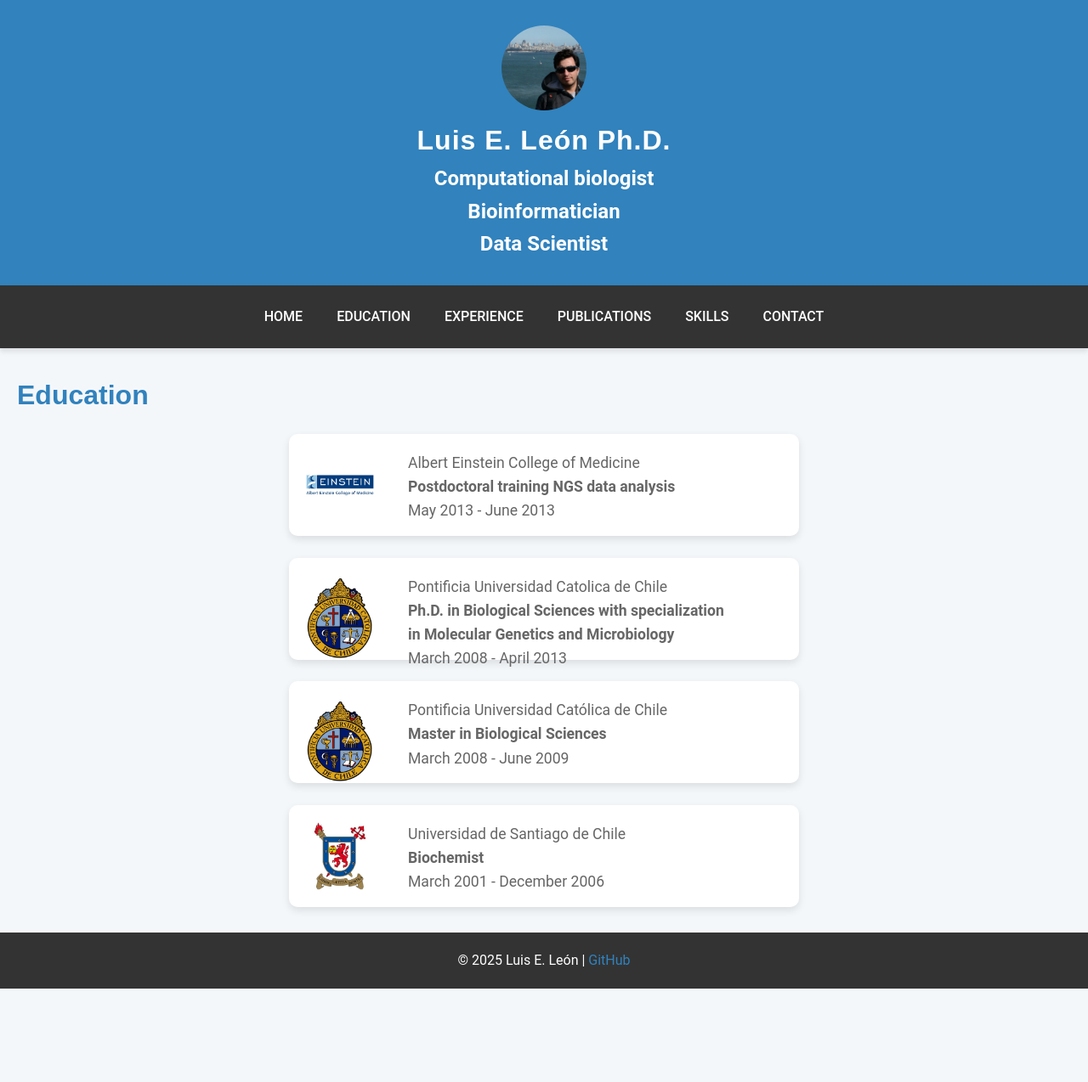
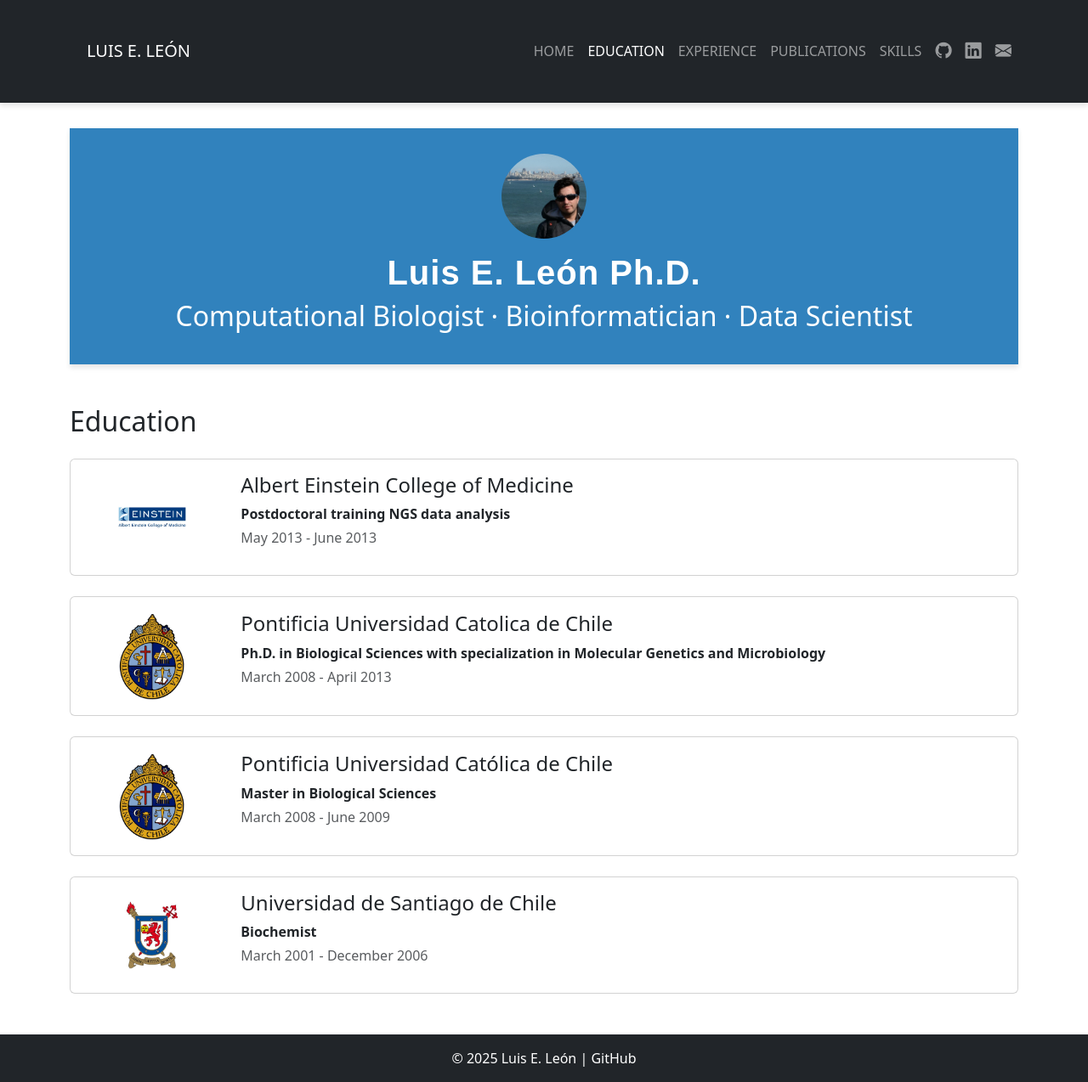
Before and after one commit to leleonp/leleonp.github.io, a plain HTML site: page education.html in a window 1280 px wide. Shown: the whole page at 85% size. Before the commit the page ends 1164 px from the top, so only its background shows below. Drawn offline with nearby package versions, Linux system fonts and the light colour scheme.

Commit message:
Improved test version for mobile

```diff
--- a/education.html
+++ b/education.html
@@ -1,132 +1,149 @@
 <!DOCTYPE html>
-
 <html lang="en">
 <head>
     <meta charset="UTF-8">
     <meta name="viewport" content="width=device-width, initial-scale=1.0">
     <meta http-equiv="X-UA-Compatible" content="ie=edge">
-    <title>https://leleonp.github.io/</title>
+    <title>Luis E. León | Education</title>
     <link rel="stylesheet" href="style.css">
+    <!-- Bootstrap CSS -->
+    <link href="https://cdn.jsdelivr.net/npm/bootstrap@5.3.3/dist/css/bootstrap.min.css" rel="stylesheet">
+    <!-- Bootstrap Icons -->
+    <link href="https://cdn.jsdelivr.net/npm/bootstrap-icons@1.11.3/font/bootstrap-icons.css" rel="stylesheet">
 </head>
 <body>
 
-<header>
-    <div class="level-item has-text-left" style="display: flex; flex-direction: column; align-items: center;">
-        <figure class="image" style="width: 100px; height: 100px; margin-bottom: 10px;">
-            <img src="img/profile_picture.jpeg" style="width: 100%; height: 100%; border-radius: 50px;">
-        </figure>
-        <div style="text-align: center;">
-            <h1>Luis E. León Ph.D.</h1>
-            <h2>Computational biologist <br> Bioinformatician <br>Data Scientist</h2>
-        </div>
+<!-- Bootstrap Navigation -->
+<nav class="navbar navbar-expand-lg navbar-dark bg-dark mb-4">
+    <div class="container">
+      <a class="navbar-brand" href="#">Luis E. León</a>
+      <button class="navbar-toggler" type="button" data-bs-toggle="collapse" data-bs-target="#navbarNav">
+        <span class="navbar-toggler-icon"></span>
+      </button>
+      <div class="collapse navbar-collapse justify-content-end" id="navbarNav">
+        <ul class="navbar-nav align-items-center">
+          <li class="nav-item">
+            <a class="nav-link" href="./index.html">Home</a>
+          </li>
+          <li class="nav-item">
+            <a class="nav-link active" href="./education.html">Education</a>
+          </li>
+          <li class="nav-item">
+            <a class="nav-link" href="./experience.html">Experience</a>
+          </li>
+          <li class="nav-item">
+            <a class="nav-link" href="./publications.html">Publications</a>
+          </li>
+          <li class="nav-item">
+            <a class="nav-link" href="./skills.html">Skills</a>
+          </li>
+          <li class="nav-item">
+            <a class="nav-link" href="https://github.com/leleonp" target="_blank">
+              <i class="bi bi-github" style="font-size: 1.2rem;"></i>
+            </a>
+          </li>
+          <li class="nav-item">
+            <a class="nav-link" href="https://www.linkedin.com/in/leleonp/" target="_blank">
+              <i class="bi bi-linkedin" style="font-size: 1.2rem;"></i>
+            </a>
+          </li>
+          <li class="nav-item">
+            <a class="nav-link" href="mailto:your.email@example.com" target="_blank">
+              <i class="bi bi-envelope-fill" style="font-size: 1.2rem;"></i>
+            </a>
+          </li>
+        </ul>
+      </div>
     </div>
-</header>
-
-<nav class="navbar">
-    <a href="./index.html" class="active">home</a>
-    <a href="./education.html">Education</a>
-    <a href="./experience.html">Experience</a>
-    <a href="./publications.html">Publications</a>
-    <a href="./skills.html">Skills</a>
-    <a href="./contact.html">Contact</a>
 </nav>
 
-<!-- About Section -->
-<div class="section" >
-    <h2>Education</h2>
-    <div class="education-container">
-        <div class="card card-gap" >
-            <div class="card-content">
-                <div class="media" style="display: flex; align-items: flex-start;">
-                    <div class="media-left" style="flex: 0 0 auto; margin-right: 20px;">
-                        <figure class="image" style="width: 100px; height: 100px; margin-bottom: 10px;">
-                            <img src="img/einstein_logo.png" style="width: 80%; height: 80%;">
-                        </figure>
+<div class="container mb-5">
+    <!-- Profile Header -->
+    <header class="text-center mb-5">
+        <div class="d-flex flex-column align-items-center">
+            <figure class="mb-3">
+                <img src="img/profile_picture.jpeg" alt="Profile picture" class="rounded-circle" width="100" height="100">
+            </figure>
+            <h1>Luis E. León Ph.D.</h1>
+            <h2>Computational Biologist · Bioinformatician · Data Scientist</h2>
+        </div>
+    </header>
+
+    <!-- Education Section -->
+    <section>
+        <h2 class="mb-4">Education</h2>
+
+        <!-- Einstein College -->
+        <div class="card mb-4">
+            <div class="card-body">
+                <div class="row align-items-center">
+                    <div class="col-md-2 col-sm-3 text-center mb-3 mb-sm-0">
+                        <img src="img/einstein_logo.png" alt="Einstein College" class="img-fluid" style="max-width: 80px;">
                     </div>
-                    <div class="media-content" style="flex: 1;">
-                        <p class="title is-4">Albert Einstein College of Medicine</p>
-                        <p class="subtitle is-6">
-                            <strong>Postdoctoral training NGS data analysis</strong><br>
-                            <time datetime="2013-05">May 2013</time> -
-                            <time datetime="2013-06">June 2013</time>
-                        </p>
+                    <div class="col-md-10 col-sm-9">
+                        <h4>Albert Einstein College of Medicine</h4>
+                        <p class="fw-bold mb-1">Postdoctoral training NGS data analysis</p>
+                        <p class="text-muted">May 2013 - June 2013</p>
                     </div>
                 </div>
             </div>
         </div>
-    </div>
-    <br>
-    <div class="education-container">
-        <div class="card card-gap">
-            <div class="card-content">
-                <div class="media" style="display: flex; align-items: flex-start;">
-                    <div class="media-left" style="flex: 0 0 auto; margin-right: 20px;">
-                        <figure class="image" style="width: 100px; height: 100px; margin-bottom: 10px;">
-                            <img src="img/logo-puc.jpg" style="width: 80%; height: 100%;">
-                        </figure>
+
+        <!-- PUC PhD -->
+        <div class="card mb-4">
+            <div class="card-body">
+                <div class="row align-items-center">
+                    <div class="col-md-2 col-sm-3 text-center mb-3 mb-sm-0">
+                        <img src="img/logo-puc.jpg" alt="PUC Logo" class="img-fluid" style="max-width: 80px;">
                     </div>
-                    <div class="media-content" style="flex: 1;">
-                        <p class="title is-4">Pontificia Universidad Catolica de Chile</p>
-                        <p class="subtitle is-6">
-                            <strong>Ph.D. in Biological Sciences with specialization <br>
-                            in Molecular Genetics and Microbiology</strong><br>
-                            <time datetime="2008-03">March 2008</time> -
-                            <time datetime="2013-04">April 2013</time>
-                        </p>
+                    <div class="col-md-10 col-sm-9">
+                        <h4>Pontificia Universidad Catolica de Chile</h4>
+                        <p class="fw-bold mb-1">Ph.D. in Biological Sciences with specialization in Molecular Genetics and Microbiology</p>
+                        <p class="text-muted">March 2008 - April 2013</p>
                     </div>
                 </div>
             </div>
         </div>
-    </div>
-    <br>
-    <div class="education-container">
-        <div class="card card-gap">
-            <div class="card-content">
-                <div class="media" style="display: flex; align-items: flex-start;">
-                    <div class="media-left" style="flex: 0 0 auto; margin-right: 20px;">
-                        <figure class="image" style="width: 100px; height: 100px; margin-bottom: 10px;">
-                            <img src="img/logo-puc.jpg" style="width: 80%; height: 100%;">
-                        </figure>
+
+        <!-- PUC Master -->
+        <div class="card mb-4">
+            <div class="card-body">
+                <div class="row align-items-center">
+                    <div class="col-md-2 col-sm-3 text-center mb-3 mb-sm-0">
+                        <img src="img/logo-puc.jpg" alt="PUC Logo" class="img-fluid" style="max-width: 80px;">
                     </div>
-                    <div class="media-content" style="flex: 1;">
-                        <p class="title is-4">Pontificia Universidad Católica de Chile</p>
-                        <p class="subtitle is-6">
-                            <strong>Master in Biological Sciences</strong><br>
-                            <time datetime="2008-03">March 2008</time> -
-                            <time datetime="2009-06">June 2009</time>
-                        </p>
+                    <div class="col-md-10 col-sm-9">
+                        <h4>Pontificia Universidad Católica de Chile</h4>
+                        <p class="fw-bold mb-1">Master in Biological Sciences</p>
+                        <p class="text-muted">March 2008 - June 2009</p>
                     </div>
                 </div>
             </div>
         </div>
-    </div>
-    <br>
-    <div class="education-container">
-        <div class="card card-gap">
-            <div class="card-content">
-                <div class="media" style="display: flex; align-items: flex-start;">
-                    <div class="media-left" style="flex: 0 0 auto; margin-right: 20px;">
-                        <figure class="image" style="width: 100px; height: 100px; margin-bottom: 10px;">
-                            <img src="img/usack_logo.png" style="width: 80%; height: 80%;">
-                        </figure>
+
+        <!-- USACH -->
+        <div class="card mb-4">
+            <div class="card-body">
+                <div class="row align-items-center">
+                    <div class="col-md-2 col-sm-3 text-center mb-3 mb-sm-0">
+                        <img src="img/usack_logo.png" alt="USACH Logo" class="img-fluid" style="max-width: 80px;">
                     </div>
-                    <div class="media-content" style="flex: 1;">
-                        <p class="title is-4">Universidad de Santiago de Chile</p>
-                        <p class="subtitle is-6">
-                            <strong>Biochemist</strong><br>
-                            <time datetime="2001-03">March 2001</time> -
-                            <time datetime="2006-12">December 2006</time>
-                        </p>
+                    <div class="col-md-10 col-sm-9">
+                        <h4>Universidad de Santiago de Chile</h4>
+                        <p class="fw-bold mb-1">Biochemist</p>
+                        <p class="text-muted">March 2001 - December 2006</p>
                     </div>
                 </div>
             </div>
         </div>
-    </div>
+    </section>
 </div>
 
-<footer>
-    <p>&copy; 2025 Luis E. León | <a href="https://github.com/leleonp">GitHub</a></p>
+<footer class="bg-dark text-white text-center py-3">
+    <p class="mb-0">&copy; 2025 Luis E. León | <a href="https://github.com/leleonp" class="text-white">GitHub</a></p>
 </footer>
 
+<!-- Bootstrap JS Bundle -->
+<script src="https://cdn.jsdelivr.net/npm/bootstrap@5.3.3/dist/js/bootstrap.bundle.min.js"></script>
 </body>
 </html>
```
